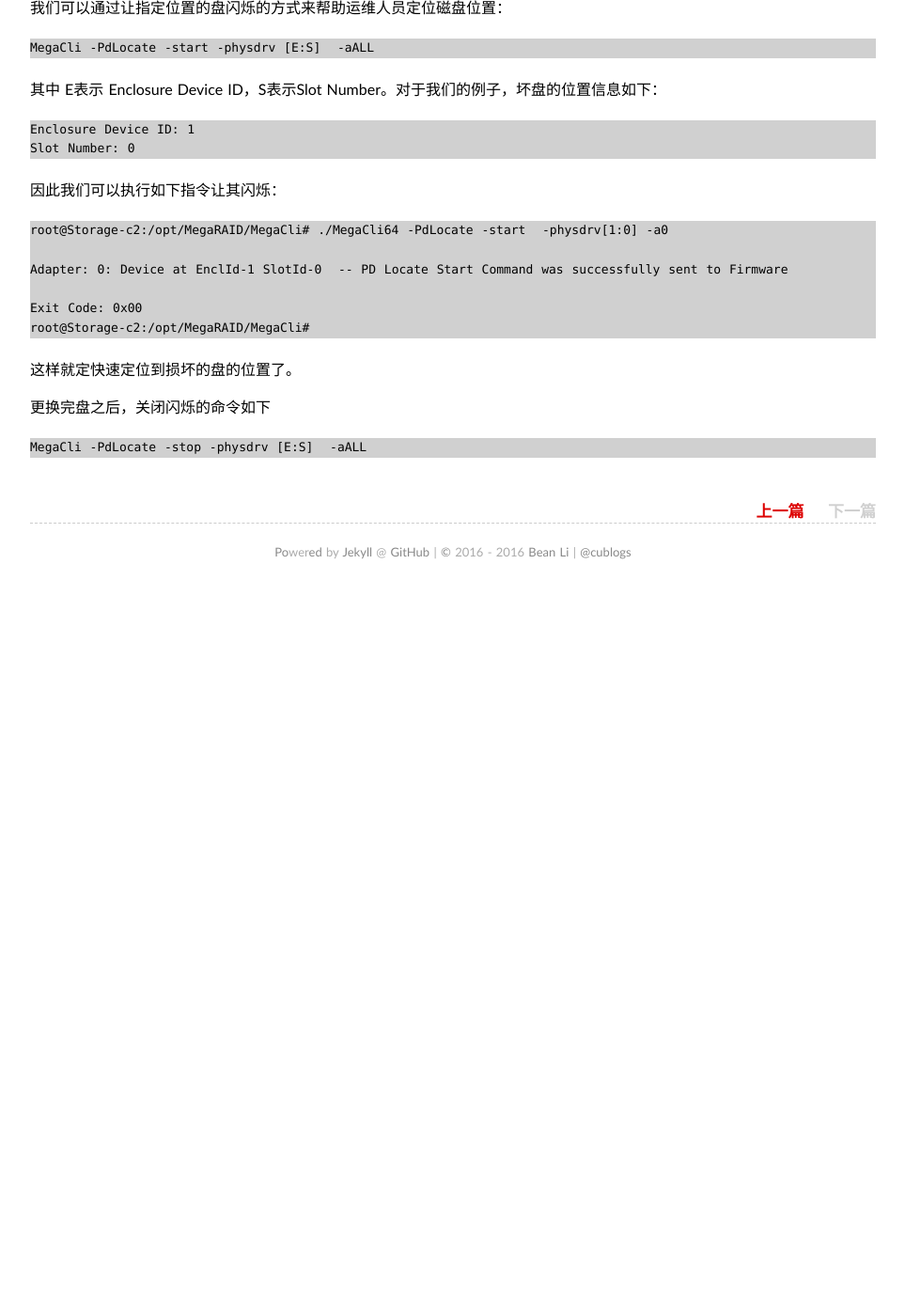
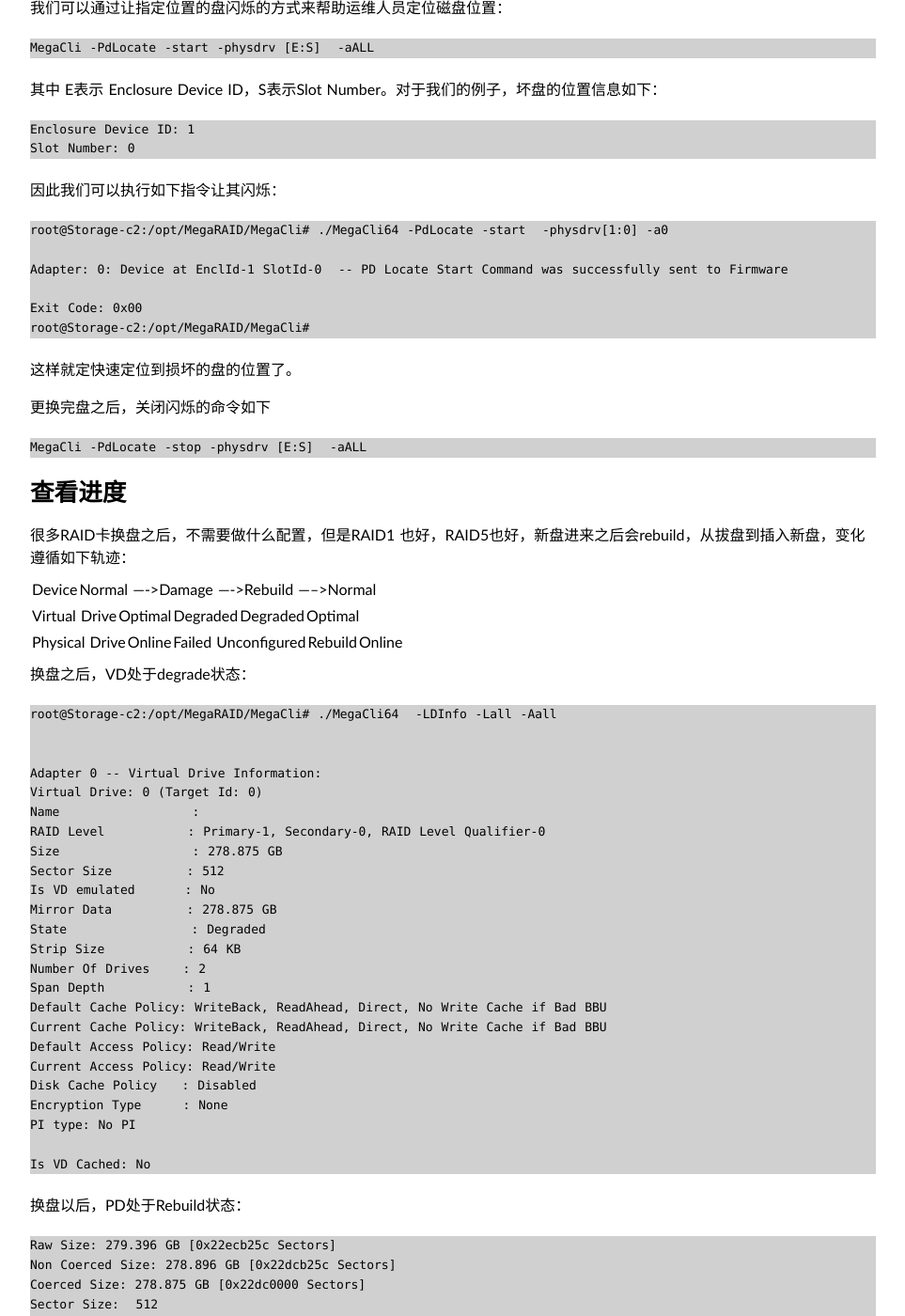
Before and after one commit to Bean-Li/Bean-Li.github.io, a Jekyll site: the page built from _posts/2016-07-23-locate-corrupt-disk-in-raid.md, in a window 1280 px wide and 1400 px high, scrolled down 4204 px. Shown: the whole window at 94% size, without its empty margins (158-1121 px from the left). Built offline with Jekyll 4.4.1, drawn with Linux system fonts in a browser that asks for light colours; some web fonts are replaced; before the commit the page ends 4834 px from its top, so only the background shows below that; some of the changed text lies outside the part shown.

Commit message:
fix add check rebuild progress in change disk in raid

````diff
--- a/_posts/2016-07-23-locate-corrupt-disk-in-raid.md
+++ b/_posts/2016-07-23-locate-corrupt-disk-in-raid.md
@@ -1,10 +1,10 @@
 ---
 layout: post
-title: 定位RAID中的故障盘
+title: 更换RAID中的故障盘
 date: 2016-07-19 14:43:40
 categories: linux
 tag: nfs
-excerpt: RAID中某个盘发生故障，需要替换，如何确定它的位置？
+excerpt: RAID中某个盘发生故障，需要替换，如何确定它的位置，如何替换，如何查看RAID的rebuild进度？
 ---
 
 # 前言
@@ -221,3 +221,94 @@ root@Storage-c2:/opt/MegaRAID/MegaCli#
 ```
 MegaCli -PdLocate -stop -physdrv [E:S]  -aALL
 ```
+
+# 查看进度
+
+很多RAID卡换盘之后，不需要做什么配置，但是RAID1 也好，RAID5也好，新盘进来之后会rebuild，从拔盘到插入新盘，变化遵循如下轨迹：
+
+Device           |Normal ---->Damage  ---->Rebuild ----->Normal
+
+Virtual Drive    |Optimal|Degraded|Degraded|Optimal
+
+Physical Drive   |Online |Failed Unconfigured|Rebuild|Online
+
+换盘之后，VD处于degrade状态：
+
+```
+root@Storage-c2:/opt/MegaRAID/MegaCli# ./MegaCli64  -LDInfo -Lall -Aall
+
+
+Adapter 0 -- Virtual Drive Information:
+Virtual Drive: 0 (Target Id: 0)
+Name                :
+RAID Level          : Primary-1, Secondary-0, RAID Level Qualifier-0
+Size                : 278.875 GB
+Sector Size         : 512
+Is VD emulated      : No
+Mirror Data         : 278.875 GB
+State               : Degraded
+Strip Size          : 64 KB
+Number Of Drives    : 2
+Span Depth          : 1
+Default Cache Policy: WriteBack, ReadAhead, Direct, No Write Cache if Bad BBU
+Current Cache Policy: WriteBack, ReadAhead, Direct, No Write Cache if Bad BBU
+Default Access Policy: Read/Write
+Current Access Policy: Read/Write
+Disk Cache Policy   : Disabled
+Encryption Type     : None
+PI type: No PI
+
+Is VD Cached: No
+```
+
+换盘以后，PD处于Rebuild状态：
+
+```
+Raw Size: 279.396 GB [0x22ecb25c Sectors]
+Non Coerced Size: 278.896 GB [0x22dcb25c Sectors]
+Coerced Size: 278.875 GB [0x22dc0000 Sectors]
+Sector Size:  512
+Logical Sector Size:  512
+Physical Sector Size:  512
+Firmware state: Rebuild
+Commissioned Spare : No
+Emergency Spare : No
+Device Firmware Level: 0008
+Shield Counter: 0
+Successful diagnostics completion on :  N/A
+SAS Address(0): 0x5000c5003b119445
+SAS Address(1): 0x0
+Connected Port Number: 1(path0)
+Inquiry Data: SEAGATE ST3300657SS     00086SJ2631L
+FDE Capable: Not Capable
+FDE Enable: Disable
+Secured: Unsecured
+Locked: Unlocked
+Needs EKM Attention: No
+Foreign State: None
+Device Speed: 6.0Gb/s
+Link Speed: 6.0Gb/s
+Media Type: Hard Disk Device
+Drive:  Not Certified
+Drive Temperature :32C (89.60 F)
+PI Eligibility:  No
+Drive is formatted for PI information:  No
+PI: No PI
+```
+
+可以通过如下指令查看rebuild的进度：
+
+```
+/opt/MegaRAID/MegaCli/MegaCli64 -PDRbld -showprog -physDrv [1:0] -a0
+```
+
+其输出如下：
+
+```
+root@Storage-c2:/opt/MegaRAID/MegaCli# ./MegaCli64 -PDRbld -showprog -physDrv [1:0] -a0
+
+Rebuild Progress on Device at Enclosure 1, Slot 0 Completed 10% in 0 Minutes.
+
+Exit Code: 0x00
+root@Storage-c2:/opt/MegaRAID/MegaCli#
+```
````
